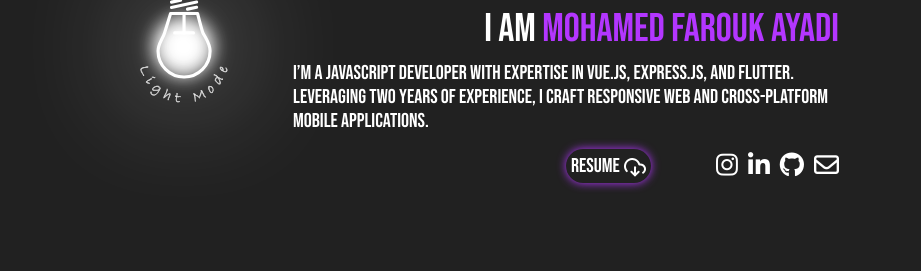
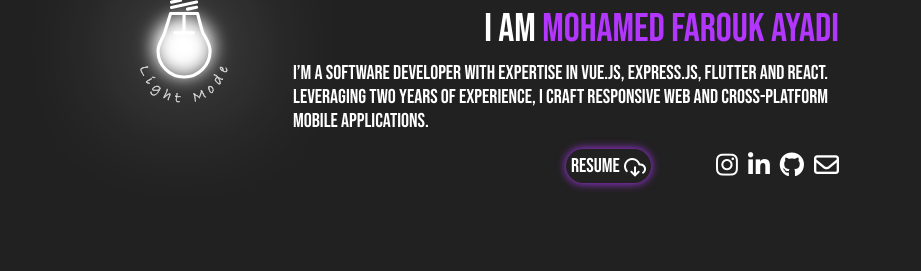
Before and after one commit to Farouk615/portfolio, a website built with webpack: page index.html in a window 1280 px wide. Shown: the part 217-488 px from the top of the page, 359-1280 px from the left. Built offline with nearby package versions, Linux system fonts and the light colour scheme; files whose address does not match are found by name.

Commit message:
updating bio

```diff
--- a/index.html
+++ b/index.html
@@ -90,7 +90,7 @@
                 <div id="intro-section">
                     <h2 id="welcome-text"></h2>
                     <h1 id="my-name">I AM <span class="purple-color">MOHAMED FAROUK AYADI</span></h1>
-                    <p>I’m a JavaScript developer with expertise in Vue.js, Express.js, and Flutter. Leveraging two
+                    <p>I’m a Software developer with expertise in Vue.js, Express.js, Flutter and react. Leveraging two
                         years of experience, I craft responsive web and cross-platform mobile applications. </p>
                     <div id="social-section">
                         <div id="social-links">
```
